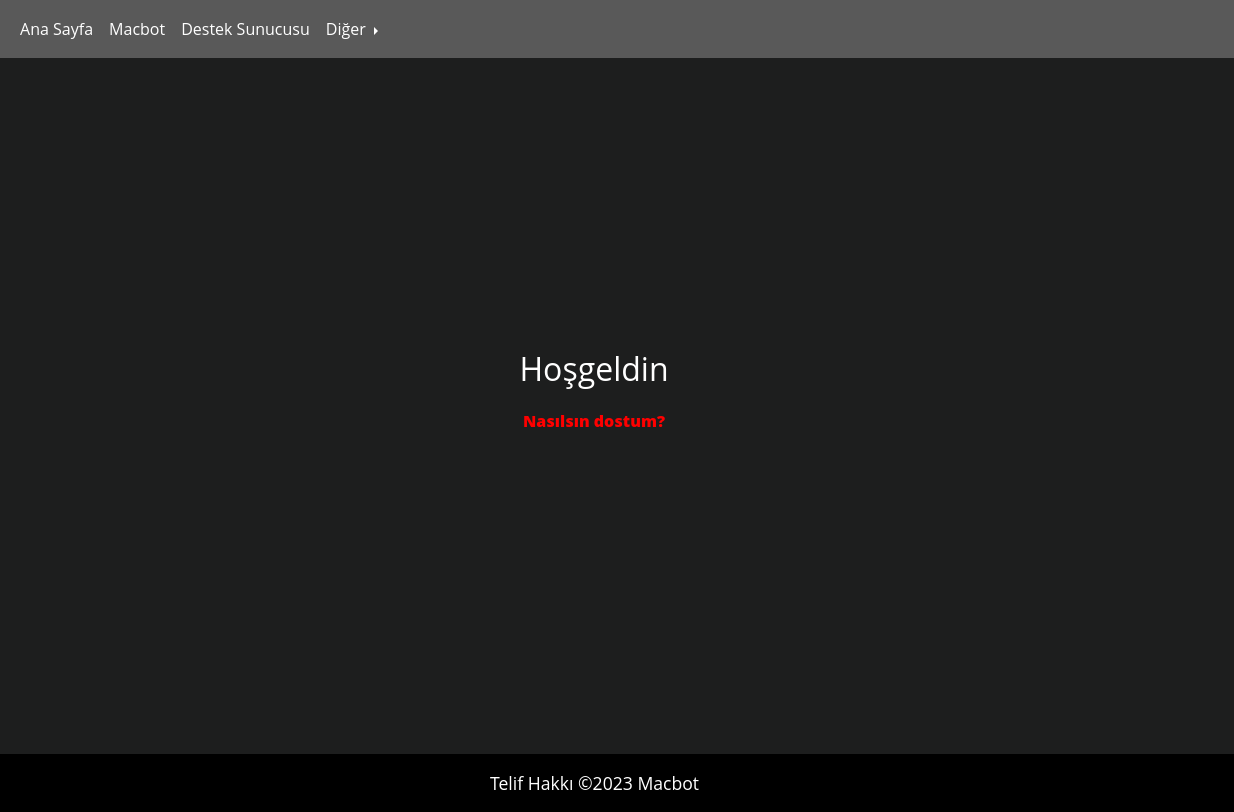
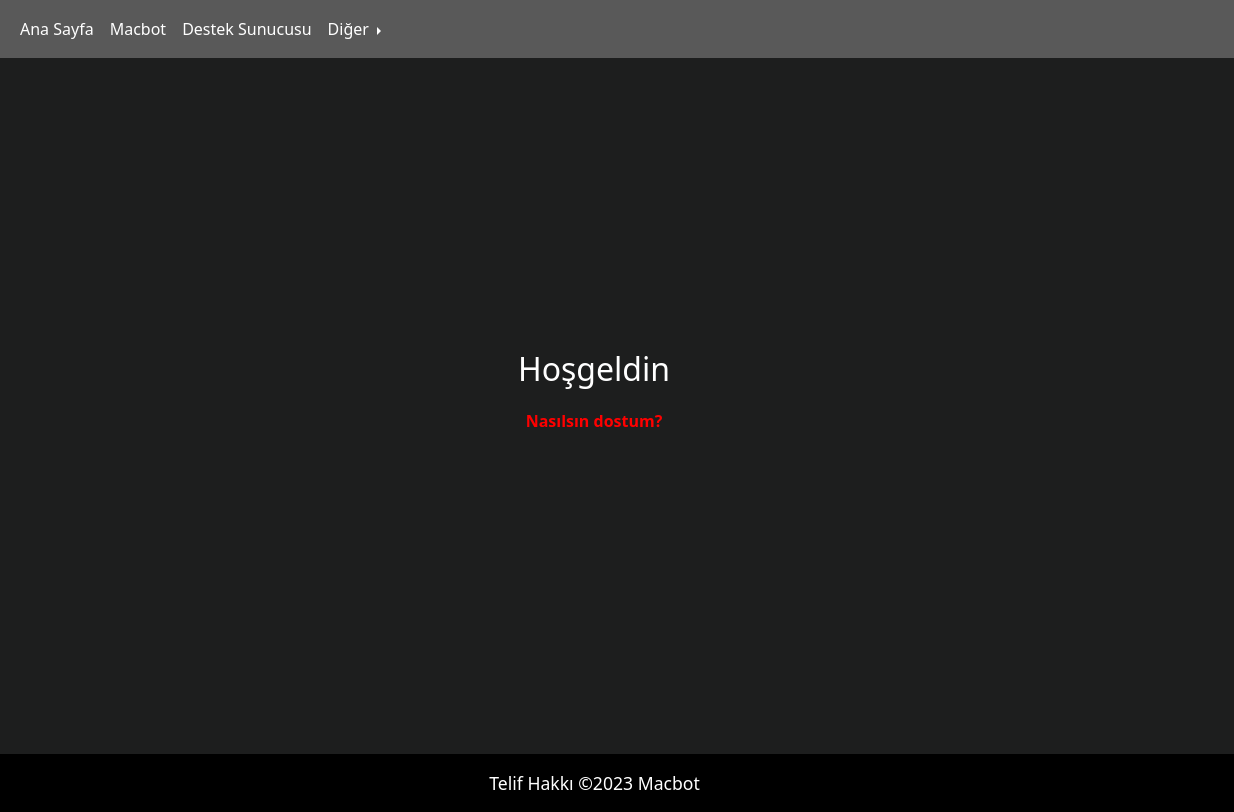
Before and after one commit to MuhammedEp/MuhammedEp.github.io, a website: page index.html in a window 1280 px wide. Shown: the full height of the page, 46-1280 px from the left. Drawn offline with nearby package versions, Linux system fonts and the light colour scheme.

Commit message:
Update style.css

```diff
--- a/style.css
+++ b/style.css
@@ -22,7 +22,6 @@
 
 /* Import */
 
-      @import url("https://fonts.googleapis.com/css2?family=Open+Sans:wght@300&display=swap");
 
 
 /* Our remix on glitch button */
@@ -71,7 +70,6 @@ END Glitch hello-app default styles
 body {
   color: white;
   background-color: rgb(29,30,30);
-  font-family: "Open Sans";
 }
 html,body {
   margin: 0;
```
